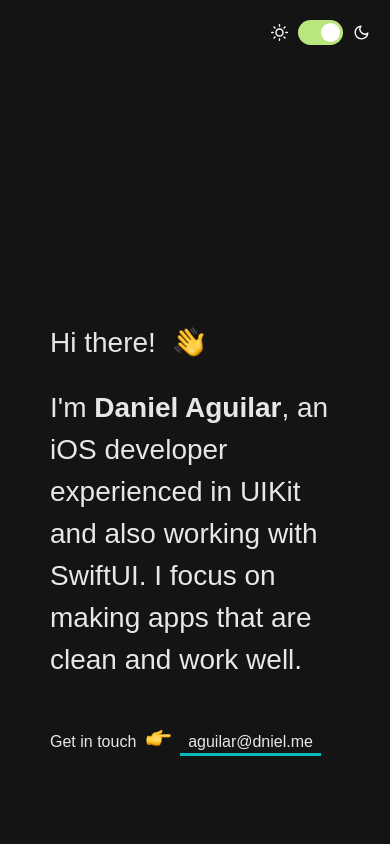
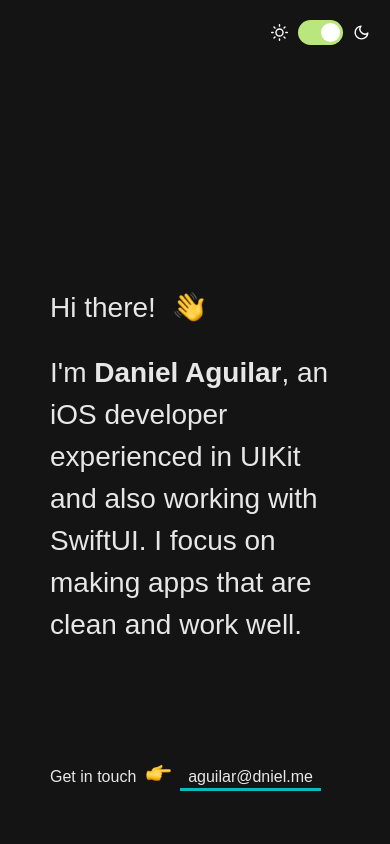
Before and after one commit to Walkator/dniel.me, a plain HTML site: page index.html in a window 390 px wide. Shown: the top 844 px of the page. Drawn offline with nearby package versions, Linux system fonts and the light colour scheme; a web font is replaced by a local one.

Commit message:
update intro padding

```diff
--- a/css/main.css
+++ b/css/main.css
@@ -1167,7 +1167,7 @@ img.avatar {
     }
 
     .intro {
-        padding: 70px 50px
+        padding: 0px 50px
     }
 
     .switch-wrapper {
```
